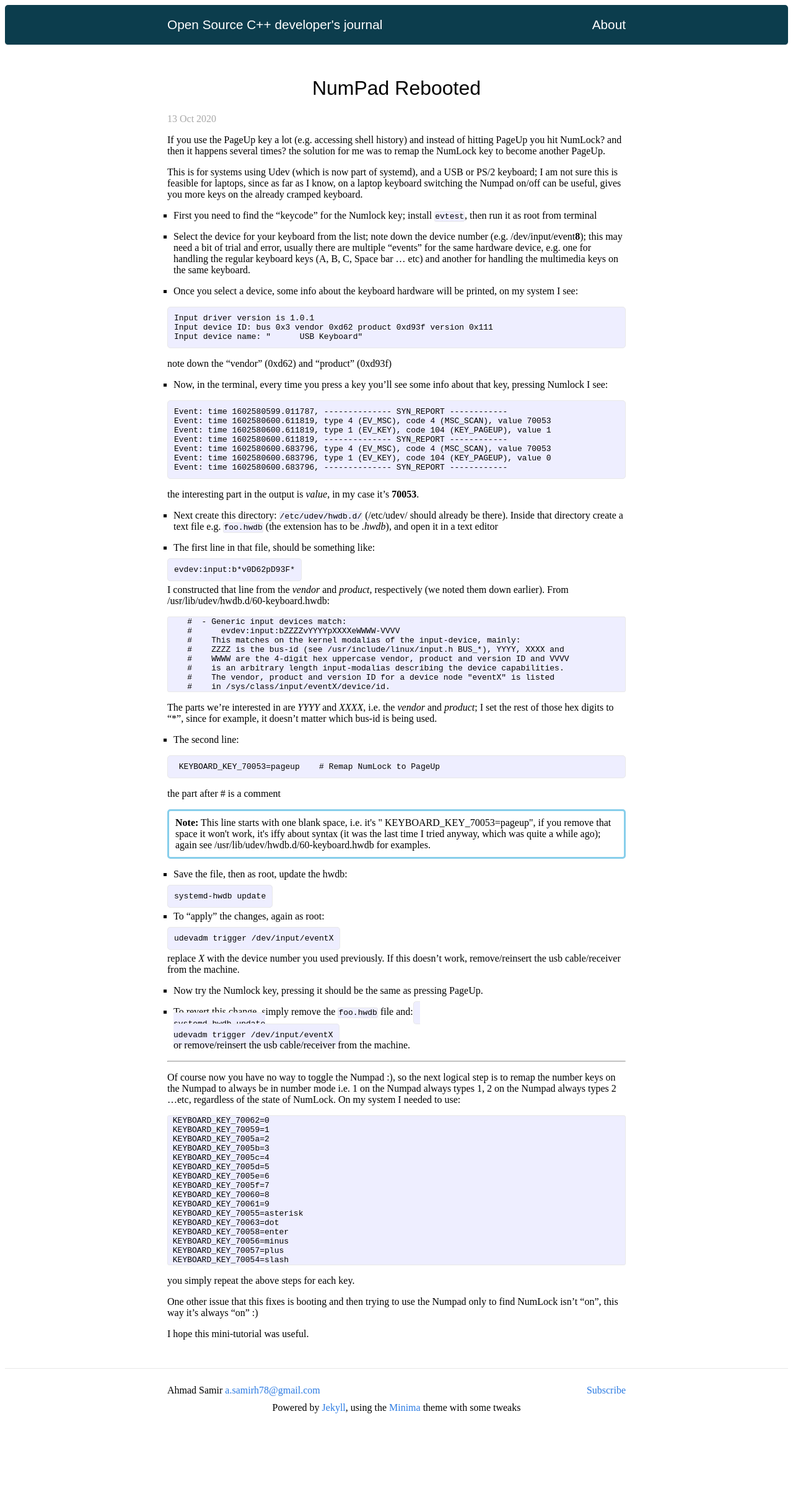
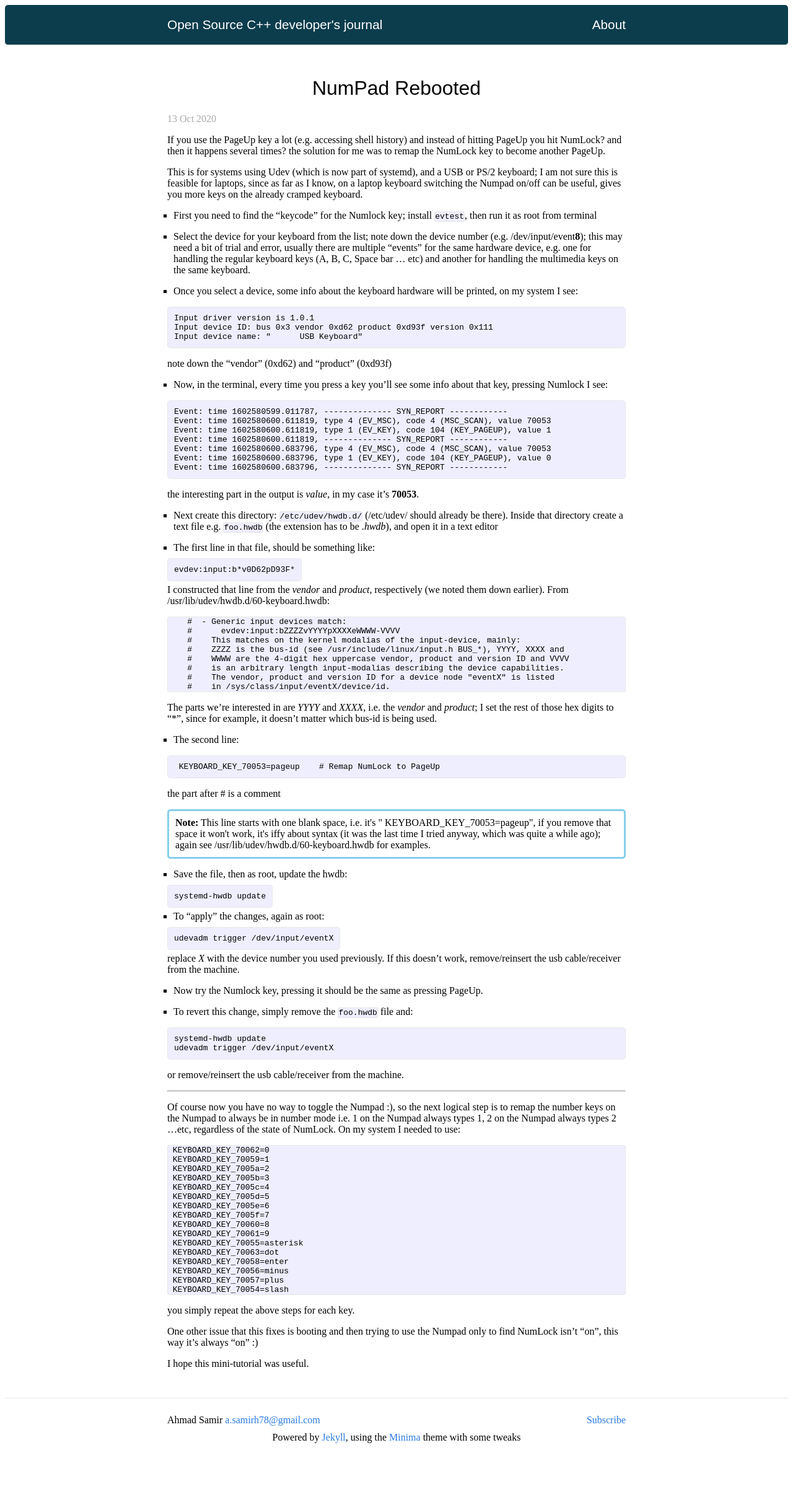
Before and after one commit to ahmadsamir/ahmadsamir.github.io, a Jekyll site: the page built from _posts/2020-10-13-numlock-rebooted.md, in a window 1280 px wide. Shown: the whole page at 62% size. Built offline with Jekyll 4.4.1, drawn with Linux system fonts in a browser that asks for light colours; before the commit the page ends 2389 px from its top, so only the background shows below that.

Commit message:
Fix formatting

```diff
--- a/_posts/2020-10-13-numlock-rebooted.md
+++ b/_posts/2020-10-13-numlock-rebooted.md
@@ -74,10 +74,11 @@ replace *X* with the device number you used previously. If this doesn't work, re
 * Now try the Numlock key, pressing it should be the same as pressing PageUp.
 
 * To revert this change, simply remove the `foo.hwdb` file and:
-<code class="code">
+
+<pre class="code">
 systemd-hwdb update
 udevadm trigger /dev/input/eventX
-</code>
+</pre>
 or remove/reinsert the usb cable/receiver from the machine.
 
 * * *
```
Also changed, not shown: 2 other files.
